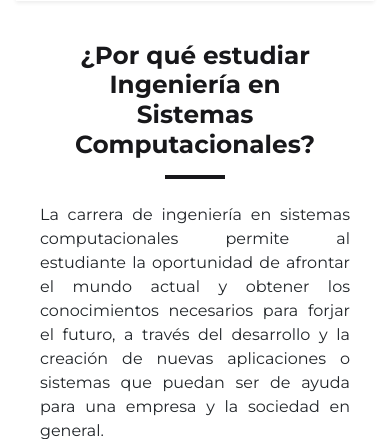
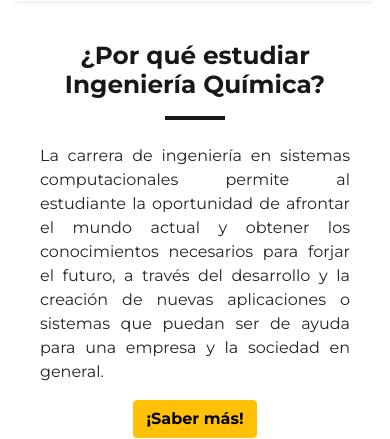
Before and after one commit to dddniela/Ingenieria-Quimica, a PHP site: page / in a window 390 px wide. Shown: the part 686-1125 px from the top of the page. Run offline with PHP 8.4, Linux system fonts and the light colour scheme.

Commit message:
Version 2
Correción de titutlos

```diff
--- a/src/View/comunidades-vista.php
+++ b/src/View/comunidades-vista.php
@@ -5,7 +5,7 @@
             <div class="d-flex flex-column justify-content-center align-items-center text-center">
                 <h1 class="fw-bold text-warning">Comunidades Estudiantiles</h1>
                 <h1 class="fw-bold text-light d-md-flex d-none">
-                    Ingeniería en Sistemas Computacionales
+                    Ingeniería Química
                 </h1>
             </div>
         </div>
--- a/src/View/conocenos-vista.php
+++ b/src/View/conocenos-vista.php
@@ -6,7 +6,7 @@
       <div class="d-flex flex-column justify-content-center align-items-center text-center">
         <h1 class="fw-bold text-warning">Conócenos</h1>
         <h1 class="fw-bold text-light d-md-flex d-none">
-          Ingeniería en Sistemas Computacionales
+          Ingeniería Química
         </h1>
       </div>
     </div>
--- a/src/View/inicio.php
+++ b/src/View/inicio.php
@@ -13,7 +13,7 @@
         <img src="img/ITVER-1.webp" class="d-block w-100 align-middle" width="100%" height="100%">
         <div class="container">
           <div class="carousel-caption d-flex flex-column">
-            <h1 class="mainTitle text-center font-bold m-2">Ingeniería en Sistemas Computacionales</h1>
+            <h1 class="mainTitle text-center font-bold m-2">Ingeniería Química</h1>
             <h2 class="mainSubtitle text-center font-bold">Desarrolla nuevos horizontes</h1>
               <p><a class="mainButton btn font-bold d-none d-md-inline-flex" href="?option=3">Explorar</a>
               </p>
@@ -25,7 +25,7 @@
         <img src="img/IMG_3929.webp" class="d-block w-100 align-middle" width="100%" height="100%">
         <div class="container">
           <div class="carousel-caption">
-            <h1 class="mainTitle text-center font-bold m-2">Ingeniería en Sistemas Computacionales</h1>
+            <h1 class="mainTitle text-center font-bold m-2">Ingeniería Química</h1>
             <h2 class="mainSubtitle text-center font-bold">Aprende nuevas tecnologías</h1>
               <p><a class="mainButton btn font-bold d-none d-md-inline-flex" href="?option=1">Explorar</a></p>
           </div>
@@ -36,7 +36,7 @@
         <img src="img/IMG_1891.webp" class="d-block w-100 align-middle" width="100%" height="100%">
         <div class="container">
           <div class="carousel-caption">
-            <h1 class="mainTitle text-center font-bold m-2">Ingeniería en Sistemas Computacionales</h1>
+            <h1 class="mainTitle text-center font-bold m-2">Ingeniería Química</h1>
             <h2 class="mainSubtitle text-center font-bold d-none d-md-inline-flex">Colabora con la comunidad</h1>
             <p><a class="mainButton btn font-bold d-none d-md-inline-flex" href="?option=5">Explorar</a></p>
           </div>
@@ -69,8 +69,7 @@
       <div class="d-flex justify-content-center align-items-center w-100 h-100">
         <div class="row g-0">
           <div class="col-12">
-            <h2 class="sectionTitle text-center font-bold m-3">¿Por qué estudiar Ingeniería en Sistemas
-              Computacionales?</h2>
+            <h2 class="sectionTitle text-center font-bold m-3">¿Por qué estudiar Ingeniería Química?</h2>
             <div class="sectionSeparator"></div>
           </div>
           <div class="col-12" style="text-align: center;">
--- a/src/View/mapaCurricular-vista.php
+++ b/src/View/mapaCurricular-vista.php
@@ -4,7 +4,7 @@
         <div class="position-absolute top-50 start-50 translate-middle w-100">
             <div class="d-flex flex-column justify-content-center align-items-center text-center">
                 <h1 class="fw-bold text-warning">Mapa Curricular</h1>
-                <h1 class="fw-bold text-light d-md-flex d-none">Ingeniería en Sistemas Computacionales</h1>
+                <h1 class="fw-bold text-light d-md-flex d-none">Ingeniería Química</h1>
             </div>
         </div>
     </div>
--- a/src/View/perfilEgreso-vista.php
+++ b/src/View/perfilEgreso-vista.php
@@ -5,7 +5,7 @@
         <div class="position-absolute top-50 start-50 translate-middle w-100">
             <div class="d-flex flex-column justify-content-center align-items-center text-center">
                 <h1 class="fw-bold text-warning">Perfil de Egreso</h1>
-                <h1 class="fw-bold text-light d-md-flex d-none">Ingeniería en Sistemas Computacionales</h1>
+                <h1 class="fw-bold text-light d-md-flex d-none">Ingeniería Química</h1>
             </div>
         </div>
     </div>
--- a/src/View/plantillaDocente-vista.php
+++ b/src/View/plantillaDocente-vista.php
@@ -7,7 +7,7 @@
       >
         <h1 class="fw-bold text-warning">Plantilla Docente</h1>
         <h1 class="fw-bold text-light d-md-flex d-none">
-          Ingeniería en Sistemas Computacionales
+          Ingeniería Química
         </h1>
       </div>
     </div>
```
